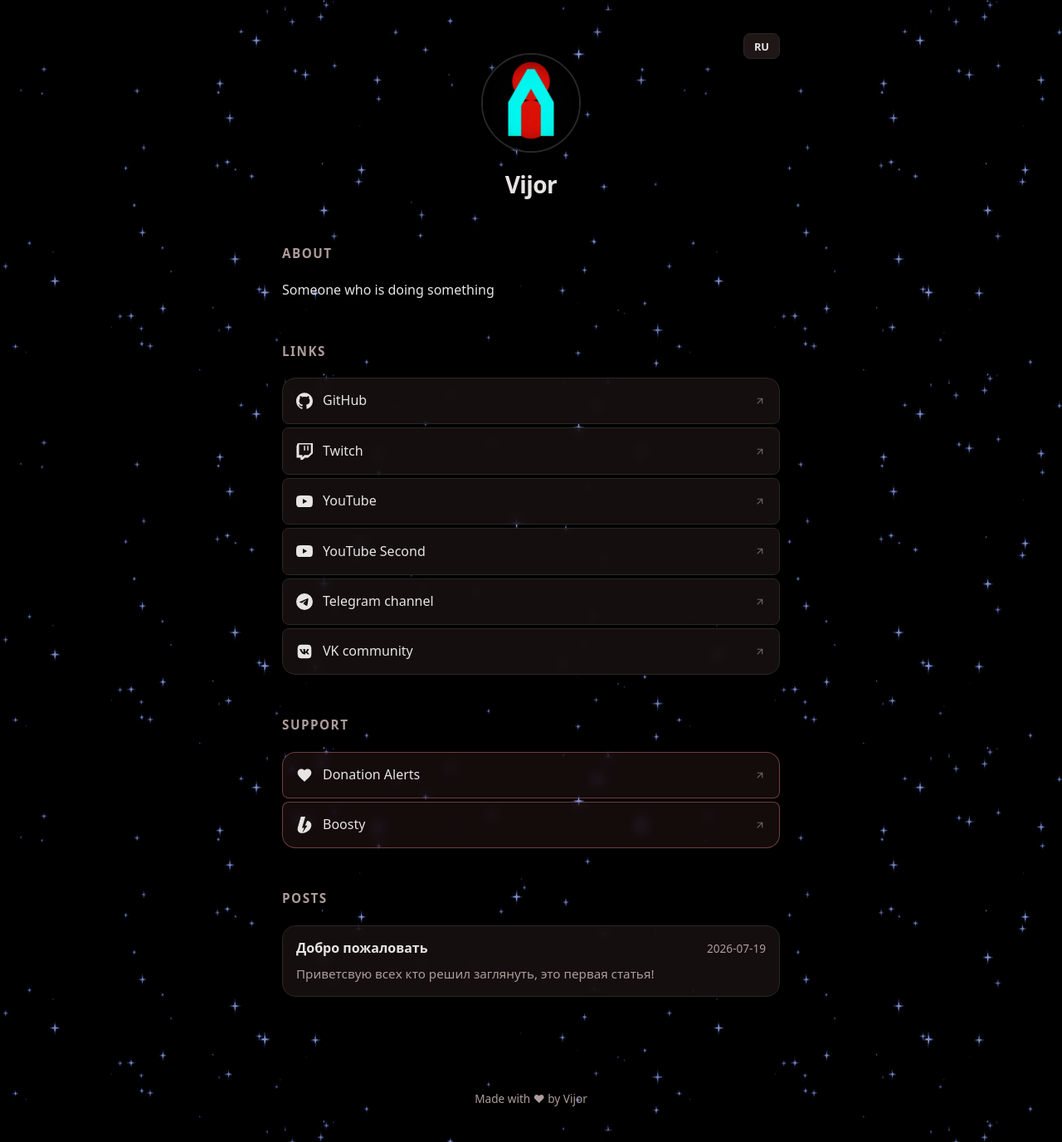
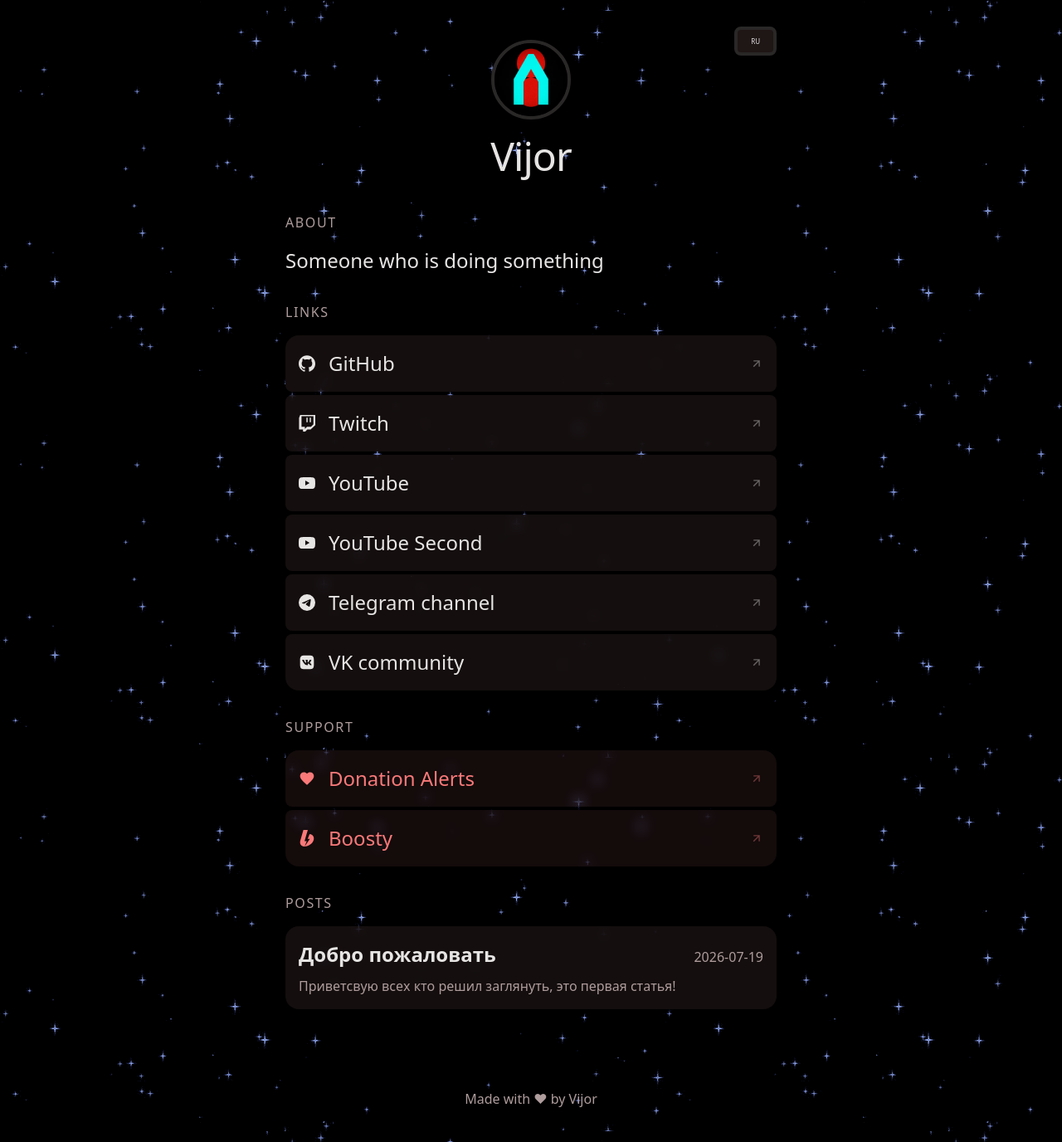
Before and after one commit to Vijorich/SocialLinker, a Jekyll site: the page built from index.html, in a window 1280 px wide. Shown: the whole page at 83% size. Built offline with Jekyll 4.4.1, drawn with Linux system fonts in a browser that asks for light colours.

Commit message:
refactor(ui): standardize design system to 0.5rem grid and remove card borders
Convert all rem values to 0.5rem multiples, px values to 4px multiples. Remove borders from link cards in favor of background-only cards. Standardize typography scale (H1=3rem, body=1.5rem, small=1rem). Clean up dead CSS variable and simplify code/pre/blockquote styling.

```diff
--- a/_includes/articles.html
+++ b/_includes/articles.html
@@ -12,7 +12,7 @@
             <time class="post-date" datetime="{{ post.date | date_to_xmlschema }}">{{ post.date | date: "%Y-%m-%d" }}</time>
           </span>
           {% if post.excerpt %}
-          <span class="post-excerpt">{{ post.excerpt | strip_html | truncatewords: 30 }}</span>
+          <p class="post-excerpt">{{ post.excerpt | strip_html | truncatewords: 30 }}</p>
           {% endif %}
         </span>
       </a>
@@ -20,6 +20,6 @@
     {% endfor %}
   </ul>
   {% else %}
-  <p data-i18n="posts_empty">{{ site.data.locale.ru.posts_empty }}</p>
+  <p class="post-excerpt" data-i18n="posts_empty">{{ site.data.locale.ru.posts_empty }}</p>
   {% endif %}
 </section>
--- a/_includes/donate.html
+++ b/_includes/donate.html
@@ -6,7 +6,7 @@
       <a href="{{ item.url }}" target="_blank" rel="noopener" class="link-card donate-card">
         {% include icon.html name=item.icon %}
         <span>{{ item.name | escape }}</span>
-        <svg class="external-link-icon" viewBox="0 0 24 24" width="14" height="14" fill="currentColor" aria-hidden="true"><path d="M6.343 6.343v1.994l7.899.007-8.606 8.606 1.414 1.414 8.606-8.606.007 7.899h1.994V6.343z"/></svg>
+        <svg class="external-link-icon" viewBox="0 0 24 24" width="16" height="16" fill="currentColor" aria-hidden="true"><path d="M6.343 6.343v1.994l7.899.007-8.606 8.606 1.414 1.414 8.606-8.606.007 7.899h1.994V6.343z"/></svg>
       </a>
     </li>
     {% endfor %}
--- a/_includes/socials.html
+++ b/_includes/socials.html
@@ -6,7 +6,7 @@
       <a href="{{ item.url }}" target="_blank" rel="noopener me" class="link-card">
         {% include icon.html name=item.icon %}
         <span>{{ item.name | escape }}</span>
-        <svg class="external-link-icon" viewBox="0 0 24 24" width="14" height="14" fill="currentColor" aria-hidden="true"><path d="M6.343 6.343v1.994l7.899.007-8.606 8.606 1.414 1.414 8.606-8.606.007 7.899h1.994V6.343z"/></svg>
+        <svg class="external-link-icon" viewBox="0 0 24 24" width="16" height="16" fill="currentColor" aria-hidden="true"><path d="M6.343 6.343v1.994l7.899.007-8.606 8.606 1.414 1.414 8.606-8.606.007 7.899h1.994V6.343z"/></svg>
       </a>
     </li>
     {% endfor %}
--- a/assets/style.css
+++ b/assets/style.css
@@ -7,8 +7,8 @@
   --border: #2a2727;
   --accent: #fa7979;
   --accent-bg: rgba(250, 137, 137, 0.1);
-  --max-width: 640px;
-  --radius: 16px;
+  --max-width: 40rem;
+  --radius: 1rem;
 }
 
 * { box-sizing: border-box; }
@@ -19,8 +19,8 @@
   font-family: system-ui, -apple-system, "Segoe UI", Roboto, sans-serif;
   background: linear-gradient(180deg, #140d0d 0%, #1a1010 100%);
   color: var(--fg);
-  line-height: 1.6;
-  font-size: 1rem;
+  line-height: 1.5;
+  font-size: 1.5rem;
   -webkit-font-smoothing: antialiased;
 }
 
@@ -29,35 +29,33 @@
 .container {
   max-width: var(--max-width);
   margin: 0 auto;
-  padding: 2.5rem 1.25rem 4rem;
+  padding: 2rem 1.5rem 4rem;
   position: relative;
-  /* ponytail: rem scale here matches body's 1rem=16px */
-  font-size: 1rem;
 }
 
 /* Single post reuses .container */
-.post-single { max-width: var(--max-width); margin: 0 auto; padding: 2.5rem 1.25rem 4rem; font-size: 1rem; }
+.post-single { max-width: var(--max-width); margin: 0 auto; padding: 2rem 1.5rem 4rem; font-size: 1.5rem; }
 
 /* Hero */
 .hero {
   text-align: center;
-  margin-bottom: 3rem;
+  margin-bottom: 2rem;
   position: relative;
-  padding-top: 1.5rem;
+  padding-top: 1rem;
 }
 .avatar {
-  width: 7.5rem;
-  height: 7.5rem;
+  width: 6rem;
+  height: 6rem;
   border-radius: 50%;
   display: block;
-  margin: 0 auto 1rem;
-  border: 0.125rem solid var(--border);
+  margin: 0 auto 0.5rem;
+  border: 0.25rem solid var(--border);
 }
 .nick {
-  font-size: 1.75rem;
+  font-size: 3rem;
   margin: 0;
   letter-spacing: -0.02em;
-  font-weight: 700;
+  font-weight: 500;
 }
 .lang-toggle {
   position: absolute;
@@ -65,11 +63,11 @@
   right: 0;
   background: var(--bg-card);
   color: var(--fg);
-  border: 0.0625rem solid var(--border);
+  border: 0.25rem solid var(--border);
   border-radius: 0.5rem;
-  padding: 0.35rem 0.75rem;
-  font-size: 0.8rem;
-  font-weight: 700;
+  padding: 0.5rem 1rem;
+  font-size: 0.5rem;
+  font-weight: 500;
   cursor: pointer;
   transition: background 0.15s, border-color 0.15s;
   font-family: inherit;
@@ -79,14 +77,14 @@
 }
 
 /* Sections */
-.section { margin-bottom: 3rem; }
+.section { margin-bottom: 2rem; }
 .section-title {
-  font-size: 0.95rem;
+  font-size: 1rem;
   text-transform: uppercase;
   letter-spacing: 0.1em;
   color: var(--fg-muted);
-  margin: 0 0 1.25rem;
-  font-weight: 700;
+  margin: 0 0 1rem;
+  font-weight: 500;
 }
 
 /* Bio + post prose share styling */
@@ -96,24 +94,23 @@
 .bio-content a:hover, .post-content a:hover { text-decoration: underline; }
 .bio-content code, .post-content code {
   background: var(--bg-card);
-  padding: 0.15em 0.4em;
+  padding: 0.25em 0.5em;
   border-radius: 0.25rem;
-  font-size: 0.9em;
-  border: 0.0625rem solid var(--border);
+  font-size: 0.5em;
+  border: 0.25rem solid var(--border);
 }
 /* Inline code only above; fenced blocks styled below */
 .bio-content pre, .post-content pre {
   background: var(--bg-card);
-  border: 0.0625rem solid var(--border);
   padding: 1rem;
   border-radius: var(--radius);
   overflow-x: auto;
 }
 .bio-content pre code, .post-content pre code { background: none; border: none; padding: 0; }
 .bio-content blockquote, .post-content blockquote {
-  border-left: 0.1875rem solid var(--accent);
+  border-left: 0.5rem solid var(--accent);
   margin: 1rem 0;
-  padding: 0.25rem 1rem;
+  padding: 0.5rem 1rem;
   color: var(--fg-muted);
 }
 .bio-content ul, .bio-content ol, .post-content ul, .post-content ol { padding-left: 1.5rem; }
@@ -132,17 +129,16 @@
 .link-card {
   display: flex;
   align-items: center;
-  gap: 0.75rem;
-  padding: 0.9rem 1rem;
+  gap: 1rem;
+  padding: 1rem;
   background: rgba(31, 22, 22, 0.65);
   backdrop-filter: blur(8px);
   -webkit-backdrop-filter: blur(8px);
-  border: 0.0625rem solid var(--border);
   border-radius: 0.5rem;
   color: var(--fg);
   text-decoration: none;
   font-weight: 500;
-  transition: background 0.15s, border-color 0.15s, transform 0.1s;
+  transition: background 0.15s, transform 0.1s;
 }
 
 .external-link-icon {
@@ -150,8 +146,8 @@
   opacity: 0.4;
   transition: opacity 0.15s;
   flex-shrink: 0;
-  width: 14px;
-  height: 14px;
+  width: 1rem;
+  height: 1rem;
 }
 .link-card:hover .external-link-icon {
   opacity: 1;
@@ -162,8 +158,7 @@
 @media (hover: hover) {
 .link-card:hover {
   background: rgba(40, 28, 28, 0.85);
-  border-color: var(--accent);
-  transform: translateY(-0.0625rem);
+  transform: translateY(-0.5rem);
 }
 }
 .link-card svg { flex-shrink: 0; }
@@ -173,13 +168,13 @@
   background: rgba(250, 137, 137, 0.08);
   backdrop-filter: blur(8px);
   -webkit-backdrop-filter: blur(8px);
-  border-color: rgba(250, 137, 137, 0.4); /* ponytail: color, not size */
+  color: var(--accent);
 }
 @media (hover: hover) {
 .donate-list .link-card:hover {
   background: var(--accent);
   color: #0d0d14;
-  border-color: var(--accent);
+  transform: translateY(-0.5rem);
 }
 }
 
@@ -193,18 +188,18 @@
   gap: 1rem;
 }
 .post-title { font-weight: 600; }
-.post-date { color: var(--fg-muted); font-size: 0.85rem; flex-shrink: 0; font-variant-numeric: tabular-nums; }
+.post-date { color: var(--fg-muted); font-size: 1rem; flex-shrink: 0; font-variant-numeric: tabular-nums; }
 .post-excerpt {
   display: block;
   color: var(--fg-muted);
-  margin: 0.35rem 0 0;
-  font-size: 0.95rem;
+  margin: 0.5rem 0 0;
+  font-size: 1rem;
 }
 
 /* Single post */
 .post-header { margin-bottom: 2rem; }
-.post-header .post-title { margin: 0 0 0.5rem; font-size: 1.75rem; letter-spacing: -0.02em; }
-.post-content { line-height: 1.75; }
+.post-header .post-title { margin: 0 0 0.5rem; font-size: 1.5rem; letter-spacing: -0.02em; }
+.post-content { line-height: 1.5; }
 .post-content img { max-width: 100%; height: auto; border-radius: var(--radius); }
 .post-content h1, .post-content h2, .post-content h3 { letter-spacing: -0.02em; }
 .post-back { margin: 0 0 2rem; }
@@ -217,15 +212,15 @@
 
 .site-footer {
   text-align: center;
-  padding: 0 1.25rem 2.5rem;
+  padding: 0 1rem 2.5rem;
   color: var(--fg-muted);
-  font-size: 0.85rem;
+  font-size: 1rem;
 }
 
 /* Mobile */
 @media (max-width: 480px) {
   .container, .post-single { padding: 1.5rem 1rem 3rem; }
   .nick { font-size: 1.5rem; }
-  .post-card-head { flex-direction: column; align-items: flex-start; gap: 0.25rem; }
-  .lang-toggle { padding: 0.3rem 0.6rem; font-size: 0.75rem; }
+  .post-card-head { flex-direction: column; align-items: flex-start; gap: 0.5rem; }
+  .lang-toggle { padding: 0.5rem 1rem; font-size: 0.5rem; }
 }
```
